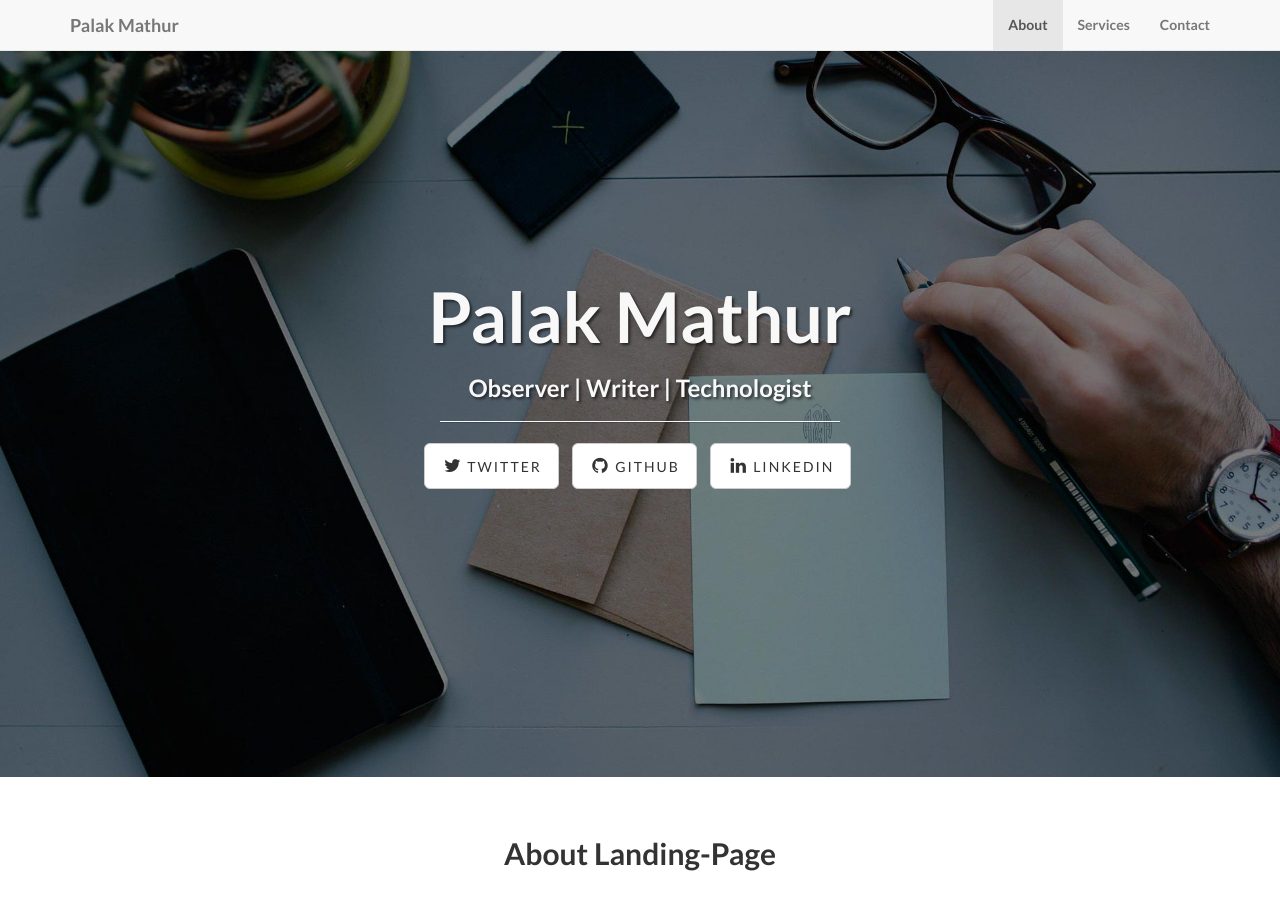
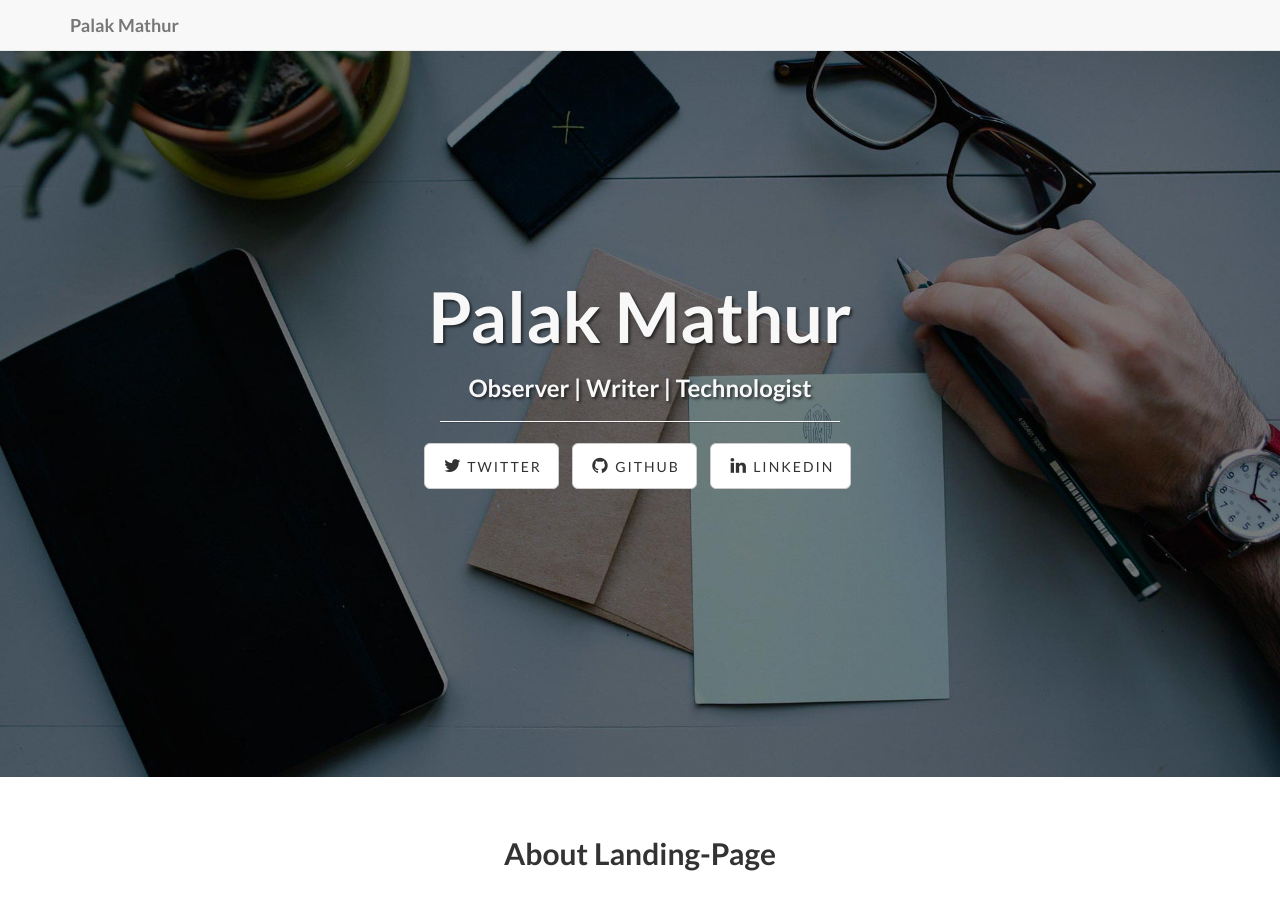
Before and after one commit to systemhalted/about-me, a Jekyll site: the page built from index.html, in a window 1280 px wide and 900 px high. Built offline with Jekyll 4.4.1, drawn with Linux system fonts in a browser that asks for light colours.

Commit message:
Update header.html

```diff
--- a/_includes/header.html
+++ b/_includes/header.html
@@ -12,7 +12,7 @@
             <a class="navbar-brand page-scroll" href="#home">{{ site.title }}</a>
         </div>
         <!-- Collect the nav links, forms, and other content for toggling -->
-        <div class="collapse navbar-collapse" id="bs-example-navbar-collapse-1">
+<!--         <div class="collapse navbar-collapse" id="bs-example-navbar-collapse-1">
             <ul class="nav navbar-nav navbar-right">
             	<li>
                     <a class="page-scroll" href="#about">About</a>
@@ -24,7 +24,7 @@
                     <a class="page-scroll" href="#contact">Contact</a>
                 </li>
             </ul>
-        </div>
+        </div> -->
         <!-- /.navbar-collapse -->
     </div>
     <!-- /.container -->
```
